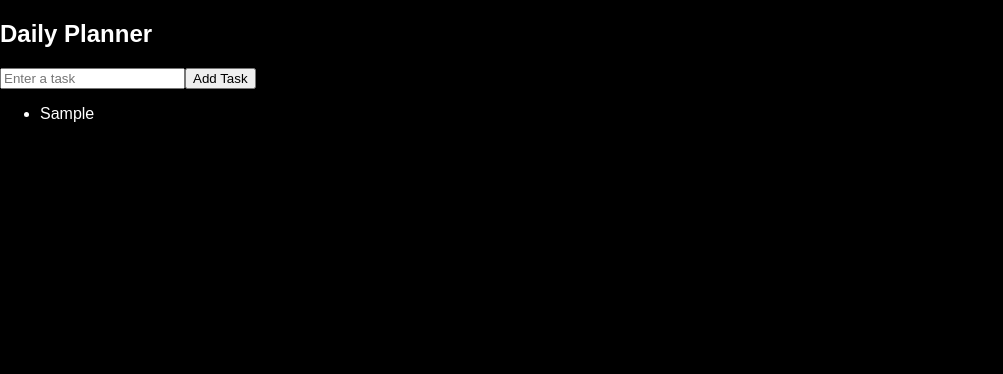
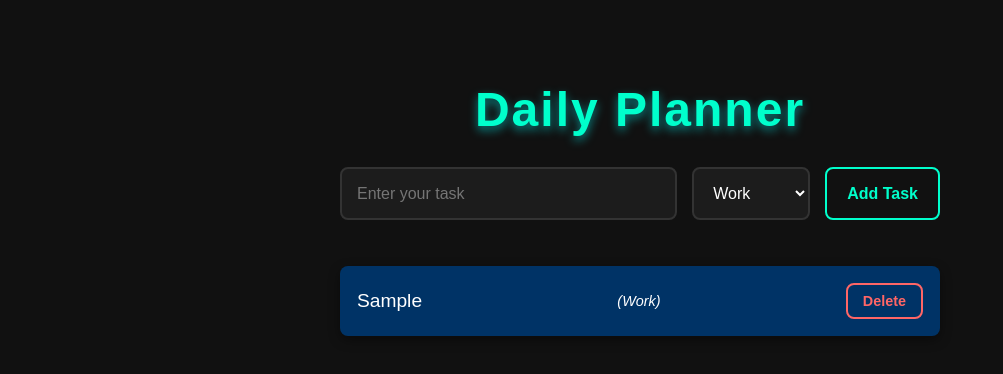
Before and after one commit to pavaniselvakumar/Productivity-Tracker, a React (Vite) app: page /daily-planner in a window 1280 px wide. Both pictures are taken after typing "Sample" into the empty fields and a click on the button "Add Task". Shown: the top 374 px of the page, without its empty margins (0-1003 px from the left). Built offline with nearby package versions, Linux system fonts and the light colour scheme.

Commit message:
Update DailyPlanner.js

```diff
--- a/src/components/DailyPlanner.js
+++ b/src/components/DailyPlanner.js
@@ -3,25 +3,186 @@ import React, { useState } from "react";
 const DailyPlanner = () => {
   const [tasks, setTasks] = useState([]);
   const [task, setTask] = useState("");
+  const [category, setCategory] = useState("Work");
 
   const addTask = () => {
-    setTasks([...tasks, task]);
+    if (task.trim()) {
+      setTasks([...tasks, { text: task, category }]);
       setTask("");
+    }
+  };
+
+  const deleteTask = (index) => {
+    const updatedTasks = tasks.filter((_, i) => i !== index);
+    setTasks(updatedTasks);
   };
 
   return (
-    <div>
-      <h2>Daily Planner</h2>
+    <div
+      style={{
+        fontFamily: "'Poppins', sans-serif",
+        padding: "50px",
+        background: "#111",
+        minHeight: "100vh",
+        display: "flex",
+        flexDirection: "column",
+        alignItems: "center",
+        color: "#fff",
+      }}
+    >
+      {/* Title */}
+      <h1
+        style={{
+          fontSize: "3rem",
+          marginBottom: "30px",
+          color: "#00ffcc",
+          textShadow: "0 4px 10px rgba(0, 255, 255, 0.5)",
+          letterSpacing: "2px",
+        }}
+      >
+        Daily Planner
+      </h1>
+
+      {/* Input Section */}
+      <div
+        style={{
+          display: "flex",
+          gap: "15px",
+          marginBottom: "30px",
+          width: "100%",
+          maxWidth: "600px",
+        }}
+      >
         <input
           type="text"
           value={task}
           onChange={(e) => setTask(e.target.value)}
-        placeholder="Enter a task"
+          placeholder="Enter your task"
+          style={{
+            flex: 1,
+            padding: "15px",
+            fontSize: "1rem",
+            borderRadius: "8px",
+            border: "2px solid #333",
+            background: "#1c1c1c",
+            color: "#fff",
+            outline: "none",
+          }}
         />
-      <button onClick={addTask}>Add Task</button>
-      <ul>
+        <select
+          value={category}
+          onChange={(e) => setCategory(e.target.value)}
+          style={{
+            padding: "15px",
+            fontSize: "1rem",
+            borderRadius: "8px",
+            border: "2px solid #333",
+            background: "#1c1c1c",
+            color: "#fff",
+            outline: "none",
+          }}
+        >
+          <option value="Work">Work</option>
+          <option value="Personal">Personal</option>
+          <option value="Other">Other</option>
+        </select>
+        <button
+          onClick={addTask}
+          style={{
+            padding: "15px 20px",
+            fontSize: "1rem",
+            fontWeight: "600",
+            color: "#00ffcc",
+            background: "transparent",
+            border: "2px solid #00ffcc",
+            borderRadius: "8px",
+            cursor: "pointer",
+            transition: "all 0.3s ease",
+          }}
+          onMouseOver={(e) => {
+            e.currentTarget.style.background = "#00ffcc";
+            e.currentTarget.style.color = "#111";
+          }}
+          onMouseOut={(e) => {
+            e.currentTarget.style.background = "transparent";
+            e.currentTarget.style.color = "#00ffcc";
+          }}
+        >
+          Add Task
+        </button>
+      </div>
+
+      {/* Task List */}
+      <ul
+        style={{
+          listStyleType: "none",
+          padding: 0,
+          width: "100%",
+          maxWidth: "600px",
+        }}
+      >
         {tasks.map((t, index) => (
-          <li key={index}>{t}</li>
+          <li
+            key={index}
+            style={{
+              display: "flex",
+              justifyContent: "space-between",
+              alignItems: "center",
+              marginBottom: "15px",
+              padding: "15px",
+              borderRadius: "8px",
+              background: t.category === "Work" ? "#003366" : t.category === "Personal" ? "#4CAF50" : "#FFA500",
+              color: "#fff",
+              border: "2px solid transparent",
+              boxShadow: "0 4px 12px rgba(0, 0, 0, 0.4)",
+              transition: "transform 0.3s ease, box-shadow 0.3s ease",
+            }}
+            onMouseOver={(e) => {
+              e.currentTarget.style.border = "2px solid #00ffcc";
+              e.currentTarget.style.transform = "scale(1.02)";
+              e.currentTarget.style.boxShadow = "0 6px 18px rgba(0, 255, 255, 0.3)";
+            }}
+            onMouseOut={(e) => {
+              e.currentTarget.style.border = "2px solid transparent";
+              e.currentTarget.style.transform = "scale(1)";
+              e.currentTarget.style.boxShadow = "0 4px 12px rgba(0, 0, 0, 0.4)";
+            }}
+          >
+            <span style={{ fontSize: "1.2rem", fontWeight: "500" }}>{t.text}</span>
+            <span
+              style={{
+                fontSize: "0.9rem",
+                fontStyle: "italic",
+                marginLeft: "10px",
+              }}
+            >
+              ({t.category})
+            </span>
+            <button
+              onClick={() => deleteTask(index)}
+              style={{
+                padding: "8px 15px",
+                fontSize: "0.9rem",
+                fontWeight: "600",
+                color: "#ff6666",
+                background: "transparent",
+                border: "2px solid #ff6666",
+                borderRadius: "8px",
+                cursor: "pointer",
+                transition: "all 0.3s ease",
+              }}
+              onMouseOver={(e) => {
+                e.currentTarget.style.background = "#ff6666";
+                e.currentTarget.style.color = "#111";
+              }}
+              onMouseOut={(e) => {
+                e.currentTarget.style.background = "transparent";
+                e.currentTarget.style.color = "#ff6666";
+              }}
+            >
+              Delete
+            </button>
+          </li>
         ))}
       </ul>
     </div>
```
Lines whose indentation alone changed are shown as unchanged.
